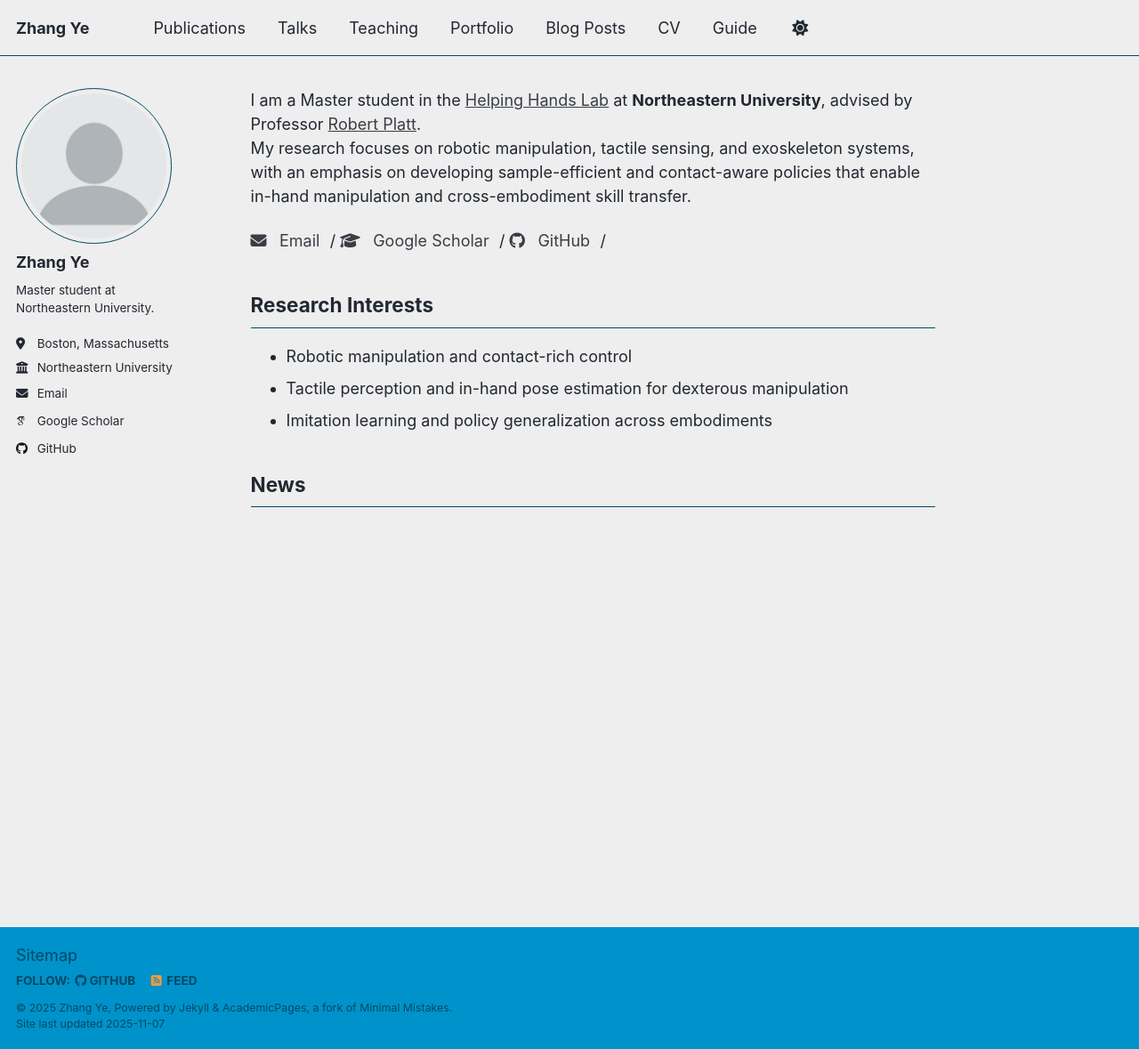
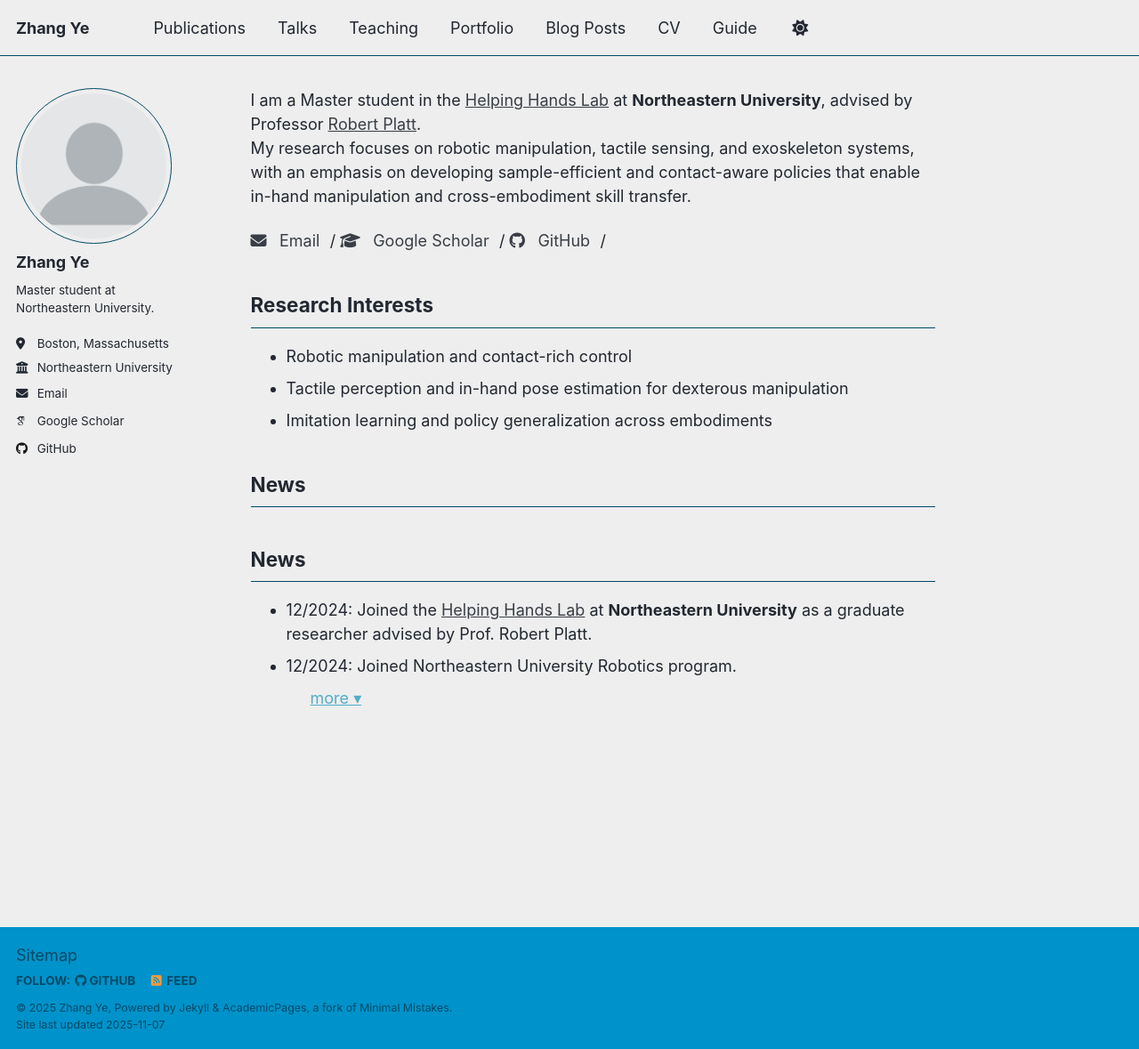
Before and after one commit to evenjohnyz/evenjohnyz.github.io, a Jekyll site: the page built from _pages/about.md, in a window 1280 px wide and 1179 px high. Shown: the whole window at 89% size. Built offline with Jekyll 4.4.1, drawn with Linux system fonts in a browser that asks for light colours; some web fonts are replaced; a script that is not in the unit is left out.

Commit message:
Add news section with recent updates

```diff
--- a/_pages/about.md
+++ b/_pages/about.md
@@ -119,3 +119,9 @@
   });
 });
 </script>
+
+## News
+<ul id="news-list">
+  <li>12/2024: Joined the <a href="https://www2.ccs.neu.edu/research/helpinghands/">Helping Hands Lab</a> at <strong>Northeastern University</strong> as a graduate researcher advised by Prof. Robert Platt.</li>
+  <li>12/2024: Joined Northeastern University Robotics program.</li>
+<a id="news-more" href="javascript:void(0)">more ▾</a>
```
